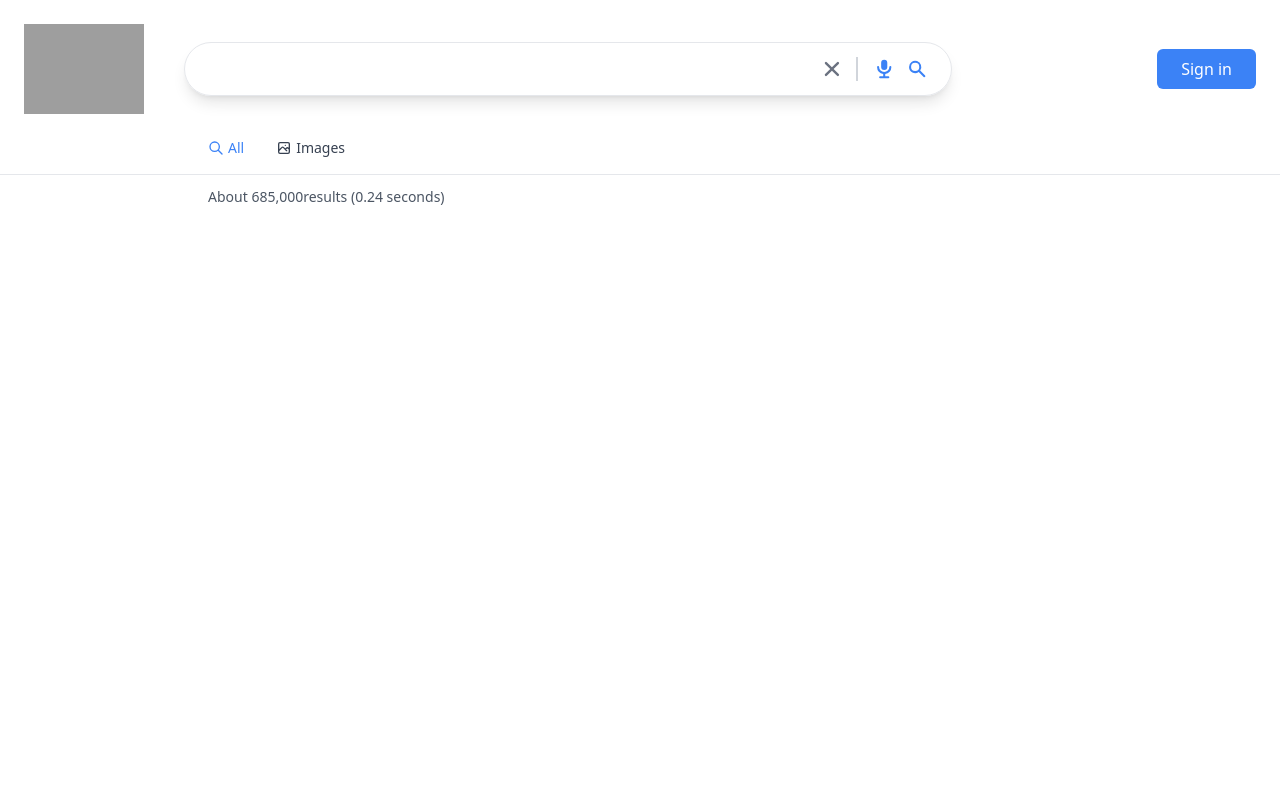
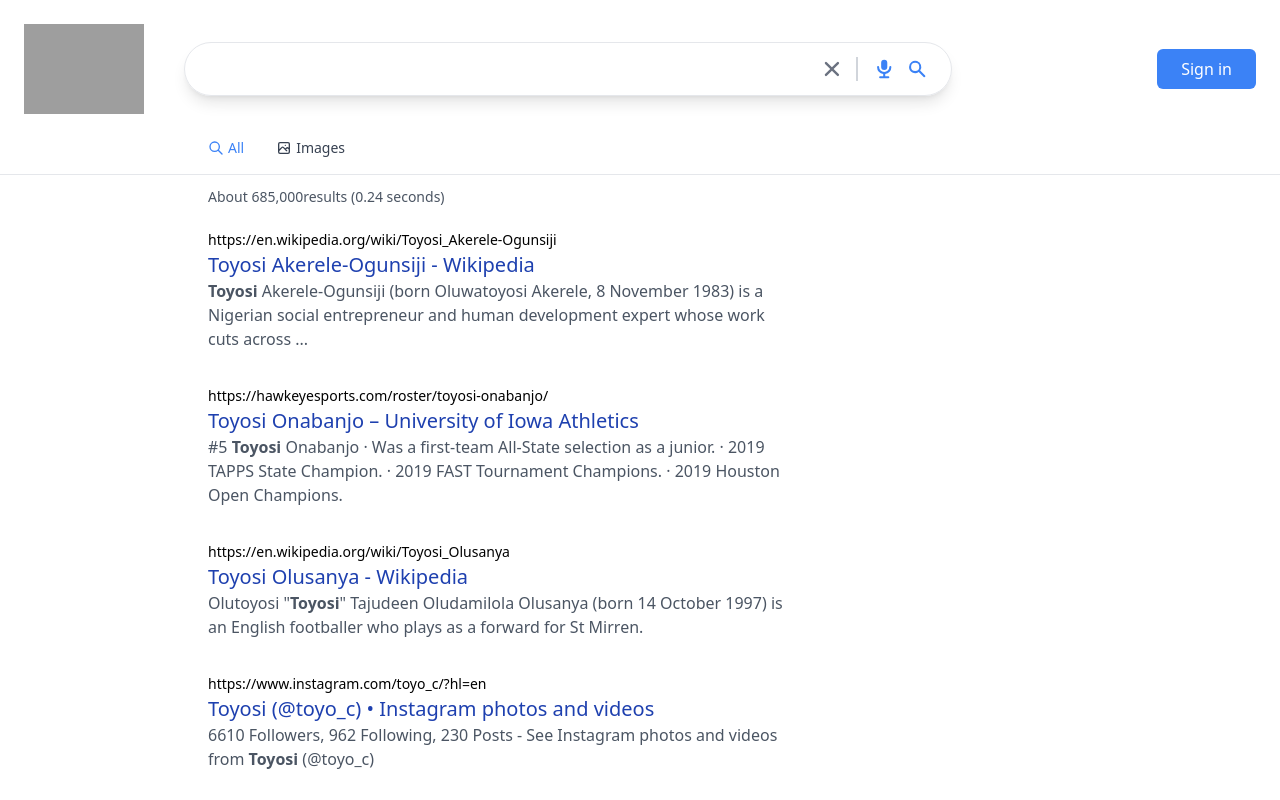
Before and after one commit to Yorsyboy/google-clone, a Next.js app: page /search in a window 1280 px wide. Shown: the top 800 px of the page. Built offline with nearby package versions, Linux system fonts and the light colour scheme; no server answers; grey boxes are pictures that could not be loaded.

Commit message:
Display result searched

```diff
--- a/components/SearchResults.jsx
+++ b/components/SearchResults.jsx
@@ -1,12 +1,23 @@
-import React from 'react'
+import Parser from "html-react-parser";
 
-export default function SearchResults({results}) {
+export default function SearchResults({ results }) {
   return (
-    <div className='w-full mx-auto px-3 sm:pl-[5%] md:pl-[14%] lg:pl-52'>
-        <p className='text-gray-600 text-sm mb-5 mt-3'>
-            About {results.searchInformation.formattedTotalResults}
-            results ({results.searchInformation.formattedSearchTime} seconds)
-        </p>
+    <div className="w-full mx-auto px-3 sm:pl-[5%] md:pl-[14%] lg:pl-52">
+      <p className="text-gray-600 text-sm mb-5 mt-3">
+        About {results.searchInformation.formattedTotalResults}
+        results ({results.searchInformation.formattedSearchTime} seconds)
+      </p>
+      {results.items?.map((result) => (
+        <div key={result.link} className="max-w-xl mb-8">
+            <div className="group">
+                <a href={result.link} className="text-sm truncate">{result.formattedUrl}</a>
+                <a href={result.link} className="group-hover:underline decoration-blue-800">
+                    <h2 className="truncate text-xl font-medium text-blue-800">{result.title}</h2>
+                </a>
+            </div>
+            <p className="text-gray-600">{Parser(result.htmlSnippet)}</p>
+        </div>
+      ))}
     </div>
-  )
+  );
 }
--- a/package.json
+++ b/package.json
@@ -13,6 +13,7 @@
     "@next/font": "13.1.1",
     "eslint": "8.31.0",
     "eslint-config-next": "13.1.1",
+    "html-react-parser": "^3.0.8",
     "next": "13.1.1",
     "next-auth": "^4.18.8",
     "react": "18.2.0",
```
Also changed, not shown: 1 other file (tests, documents, lock files or other folders).
